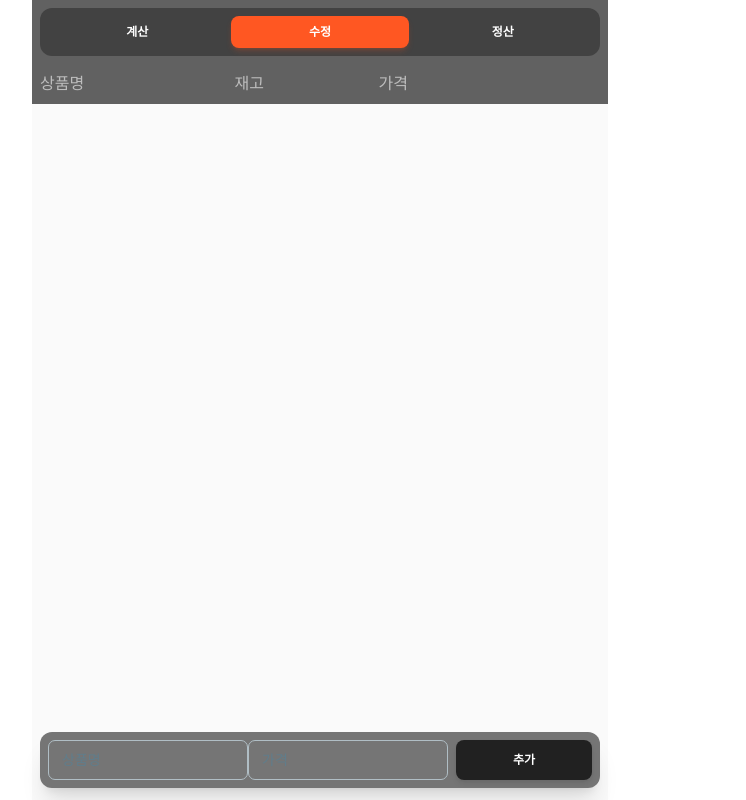
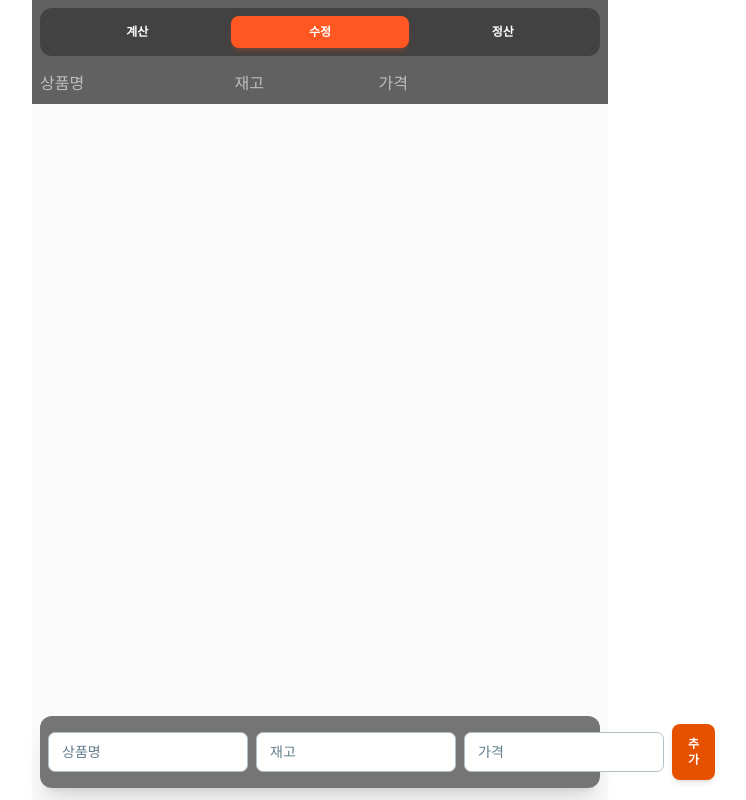
Before and after one commit to 938938/goods-calculator, a Next.js app: page /edit in a window 1280 px wide. Shown: the whole page, without its empty margins (320-1066 px from the left). Built offline with nearby package versions, Linux system fonts and the light colour scheme.

Commit message:
[FEAT] 재고 옵션 추가 및 이름 에러 핸들링 추가

```diff
--- a/src/components/edit/AddItem.tsx
+++ b/src/components/edit/AddItem.tsx
@@ -10,16 +10,23 @@ import BottonBox from '../BottonBox';
 const AddItem = () => {
   const [name, setName] = useState('');
   const [cost, setCost] = useState<number | ''>('');
+  const [count, setCount] = useState<number | ''>('');
+  const [isError, setIsError] = useState(false);
   const setGoodsList = useSetRecoilState(listState);
 
   const onClickHandler = () => {
-    if (!name.trim()) return;
+    if (!name.trim()) {
+      setIsError(true);
+      return;
+    }
+
+    setIsError(false);
 
     const newItem = {
       id: new Date().toISOString(),
       name,
       cost: cost === '' ? 0 : cost,
-      count: 99,
+      count: count === '' ? 99 : count,
     };
 
     setGoodsList((prev) => {
@@ -29,27 +36,47 @@ const AddItem = () => {
     });
 
     setName('');
+    setCount('');
     setCost('');
   };
 
   return (
     <BottonBox>
-      <div className='flex'>
       <Input
         label='상품명'
         type='text'
         value={name}
-          onChange={(e) => setName(e.target.value)}
-
+        onChange={(e) => {
+          setName(e.target.value);
+          setIsError(false);
+        }}
+        className='bg-white'
+        error={isError ? true : false}
+        containerProps={{
+          className: 'min-w-0',
+        }}
+      />
+      <Input
+        label='재고'
+        type='number'
+        value={count}
+        onChange={(e) => setCount(Number(e.target.value))}
+        className='bg-white'
+        containerProps={{
+          className: 'min-w-0',
+        }}
       />
       <Input
         label='가격'
         type='number'
         value={cost}
         onChange={(e) => setCost(Number(e.target.value))}
+        className='bg-white'
+        containerProps={{
+          className: 'min-w-0',
+        }}
       />
-      </div>
-      <Button className='w-full' onClick={onClickHandler}>
+      <Button className='bg-orange-900 w-28 px-4' onClick={onClickHandler}>
         추가
       </Button>
     </BottonBox>
--- a/src/components/edit/EditTableRow.tsx
+++ b/src/components/edit/EditTableRow.tsx
@@ -96,16 +96,29 @@ const EditTableRow = ({ item }: { item: ItemType }) => {
         </td>
         <td className='p-3 flex gap-2'>
           {editValues?.id === item.id ? (
-            <Button size='sm' onClick={onSaveHandler} color='blue'>
+            <Button
+              size='sm'
+              onClick={onSaveHandler}
+              color='blue'
+              className='px-3'
+            >
               저장
             </Button>
           ) : (
-            <Button size='sm' onClick={() => onEditClickHandler(item)}>
+            <Button
+              size='sm'
+              onClick={() => onEditClickHandler(item)}
+              className='px-3'
+            >
               수정
             </Button>
           )}
           {editValues?.id === item.id ? (
-            <Button size='sm' onClick={() => setEditValues(null)}>
+            <Button
+              size='sm'
+              onClick={() => setEditValues(null)}
+              className='px-3'
+            >
               취소
             </Button>
           ) : (
@@ -116,6 +129,7 @@ const EditTableRow = ({ item }: { item: ItemType }) => {
                 setDeleteId(item.id);
                 setModalOpen(true);
               }}
+              className='px-3'
             >
               삭제
             </Button>
```
Lines whose indentation alone changed are shown as unchanged.
